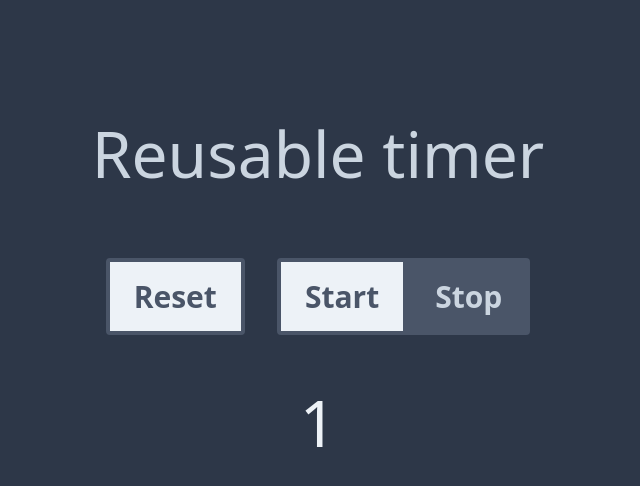
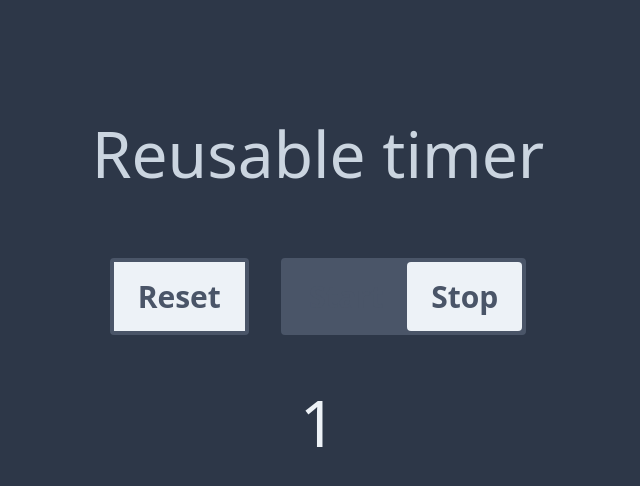
Before and after one commit to xpcoffee/reusable-timer, a Preact app: page / in a window 1280 px wide. Shown: the top 486 px of the page, without its empty margins (322-962 px from the left). Built offline with nearby package versions, Linux system fonts and the light colour scheme.

Commit message:
Add a Toggle
Merge the start and stop buttons into a single toggle component. Allows the user to click anywhere on the component to start or stop the timer. Also allows the user to clearly see what state the timer is currently in.

```diff
--- a/src/index.tsx
+++ b/src/index.tsx
@@ -41,14 +41,6 @@ function Timer() {
         onClick={timer.reset}
         class="px-6 text-3xl text-gray-700 font-bold bg-gray-200 border-solid border-4 border-gray-700 hover:bg-gray-500 py-3 rounded focus:border-dashed focus:outline-none active:bg-gray-200"
         id="resetButton">Reset</button>;
-    const startButton =
-        <button onClick={timer.start}
-            class="px-6 text-3xl text-gray-700 font-bold bg-gray-200 border-solid border-4 border-gray-700 hover:bg-gray-500 py-3 rounded-l focus:border-dashed focus:outline-none active:bg-gray-200"
-            id="startButton">Start</button>;
-    const stopButton = <button
-        onClick={timer.stop}
-        class="px-6 text-3xl text-gray-400 font-semibold bg-gray-700 py-3 rounded-r border-4 border-transparent border-solid focus:border-gray-400 focus:border-dashed focus:outline-none"
-        id="stopButton">Stop</button>;
     const counter = <span class="text-6xl text-gray-200" id="count">{count}</span>;
 
     return <div class="bg-gray-800 flex h-screen items-center justify-center">
@@ -58,10 +50,11 @@ function Timer() {
                     {title}
                     <div class="flex pt-10 pb-6 justify-center">
                         <div class="m-4">{resetButton}</div>
-                        <div class="flex m-4">
-                            {startButton}
-                            {stopButton}
-                        </div>
+                        <Toggle
+                            activateLabel="Start"
+                            deactivateLabel="Stop"
+                            initiallyActive={true}
+                            onToggle={active => { active ? timer.start() : timer.stop() }} />
                     </div>
                     <div>{counter}</div>
                 </div>
@@ -70,3 +63,28 @@ function Timer() {
         </div>
     </div>;
 }
+
+function Toggle({ onToggle, initiallyActive = false, activateLabel, deactivateLabel }: { onToggle: (active: boolean) => void, initiallyActive?: boolean, activateLabel: string, deactivateLabel: string }) {
+    const [active, setActive] = useState<boolean>(initiallyActive);
+
+    const activeClasses = "bg-gray-200 focus:border-dashed rounded";
+    const inactiveClasses = "";
+
+    const left =
+        <div class={`px-6 text-3xl text-gray-700 font-semibold border-solid py-3 focus:outline-none ${active ? inactiveClasses : activeClasses}`}
+            id="startButton">{activateLabel}</div>;
+    const right = <div
+        class={`px-6 text-3xl text-gray-700 font-semibold py-3 border-solid focus:outline-none ${active ? activeClasses : inactiveClasses}`}
+        id="stopButton">{deactivateLabel}</div>;
+
+    return <button class="flex m-4 bg-gray-700 hover:bg-gray-500 border-gray-700 border-4 rounded focus:outline-none focus:border-gray-200 focus:border-dashed focus:outline-none active:bg-gray-200"
+        onClick={() => {
+            const newState = !active;
+            setActive(newState);
+            onToggle(newState);
+        }
+        }>
+        {left}
+        {right}
+    </button>
+}
```
